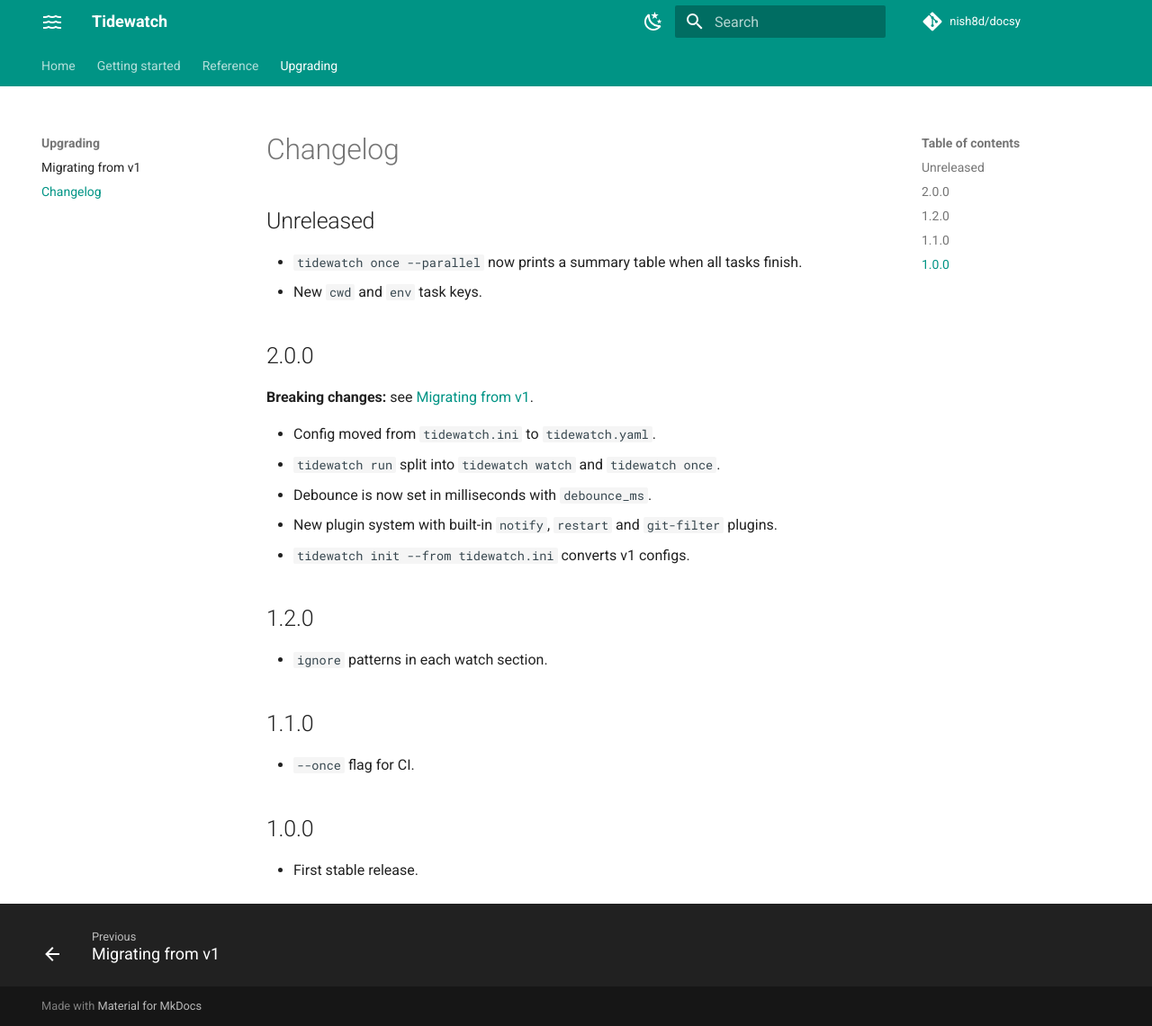
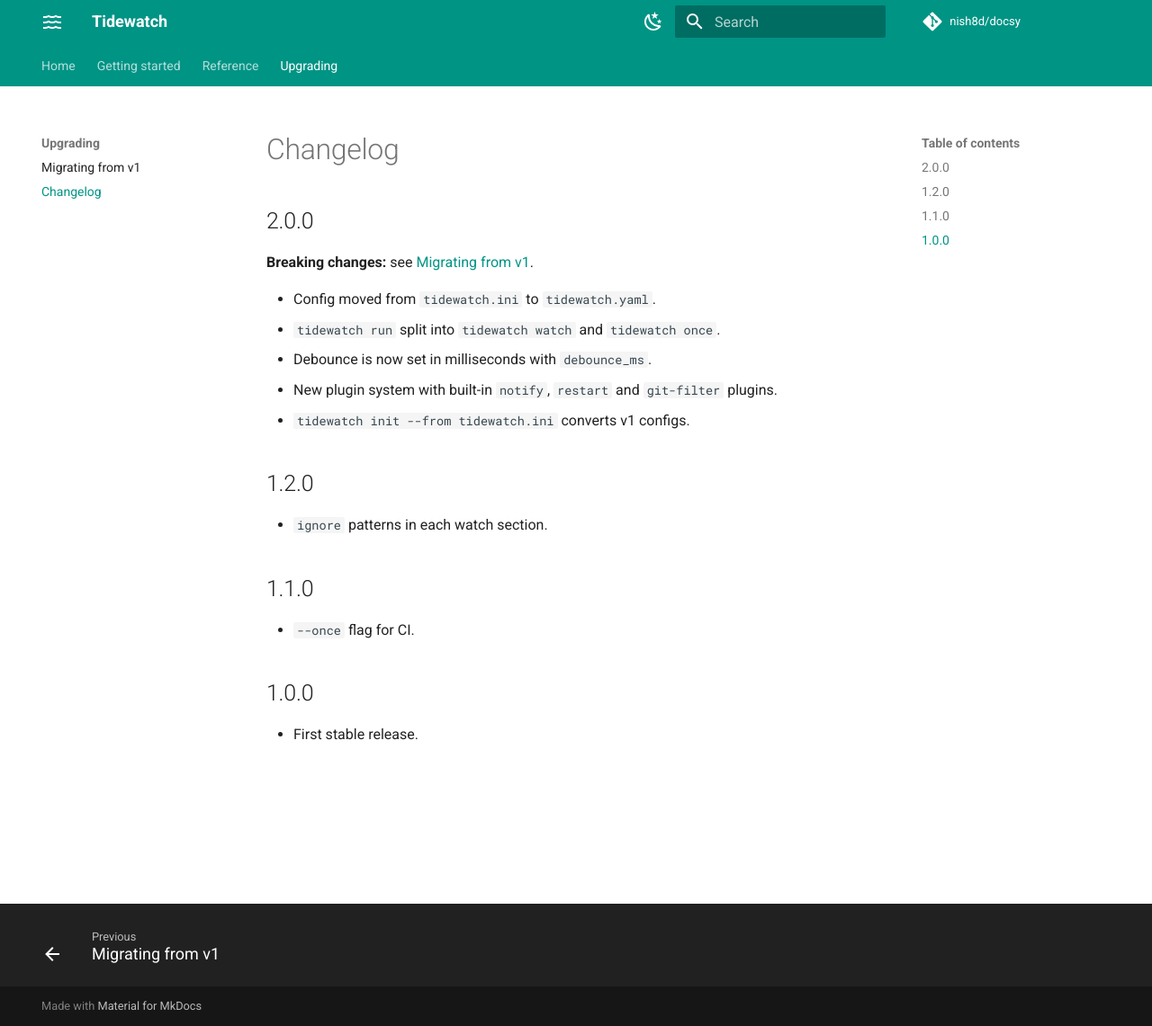
Before and after one commit to nish8d/docsy, an MkDocs documentation site: the page built from docs/changelog.md, in a window 1280 px wide and 1141 px high. Shown: the whole window at 90% size. Built offline with MkDocs 1.6.1 and Material for MkDocs 9.7.7, drawn with Linux system fonts in a browser that asks for light colours; comment, search, counter and statistics services are not loaded; the version menu is left out.

Commit message:
Tidewatch v2 docs

```diff
--- a/docs/changelog.md
+++ b/docs/changelog.md
@@ -1,9 +1,4 @@
 # Changelog
-
-## Unreleased
-
-- `tidewatch once --parallel` now prints a summary table when all tasks finish.
-- New `cwd` and `env` task keys.
 
 ## 2.0.0
 
```
